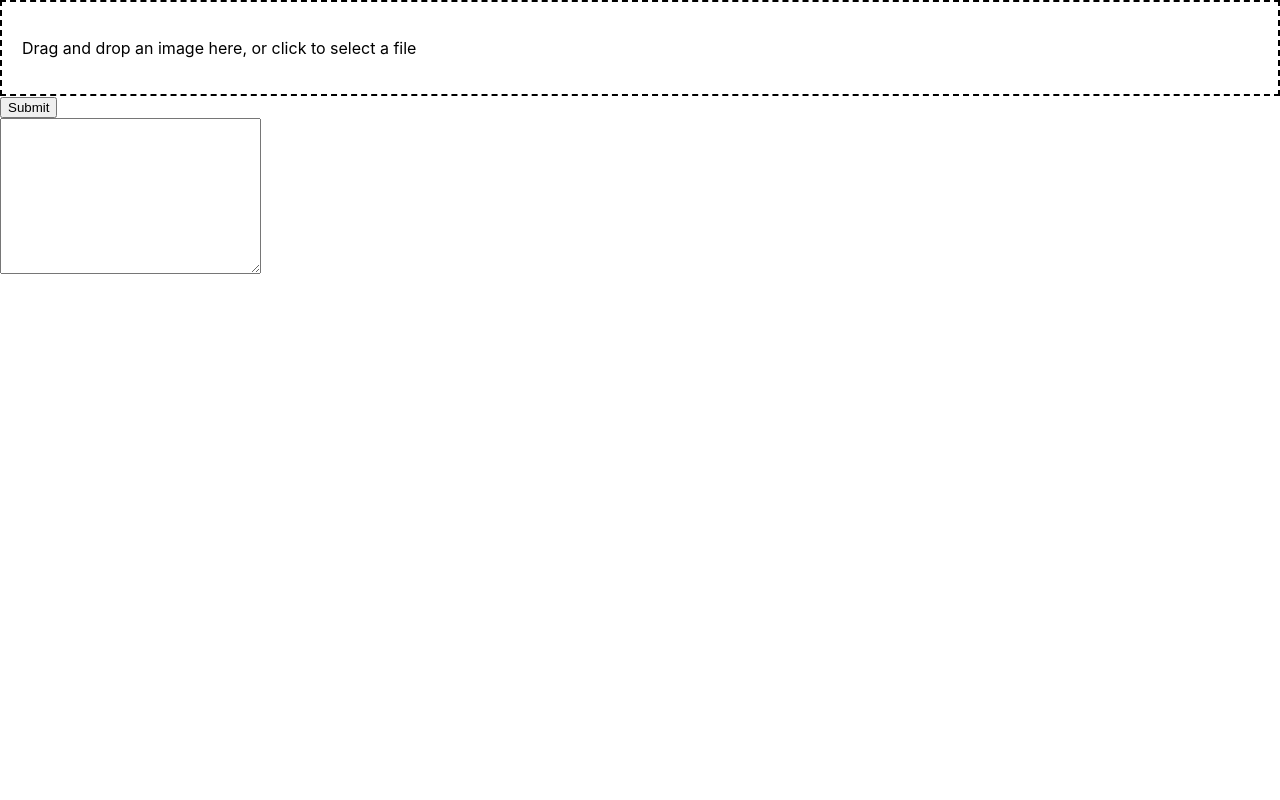
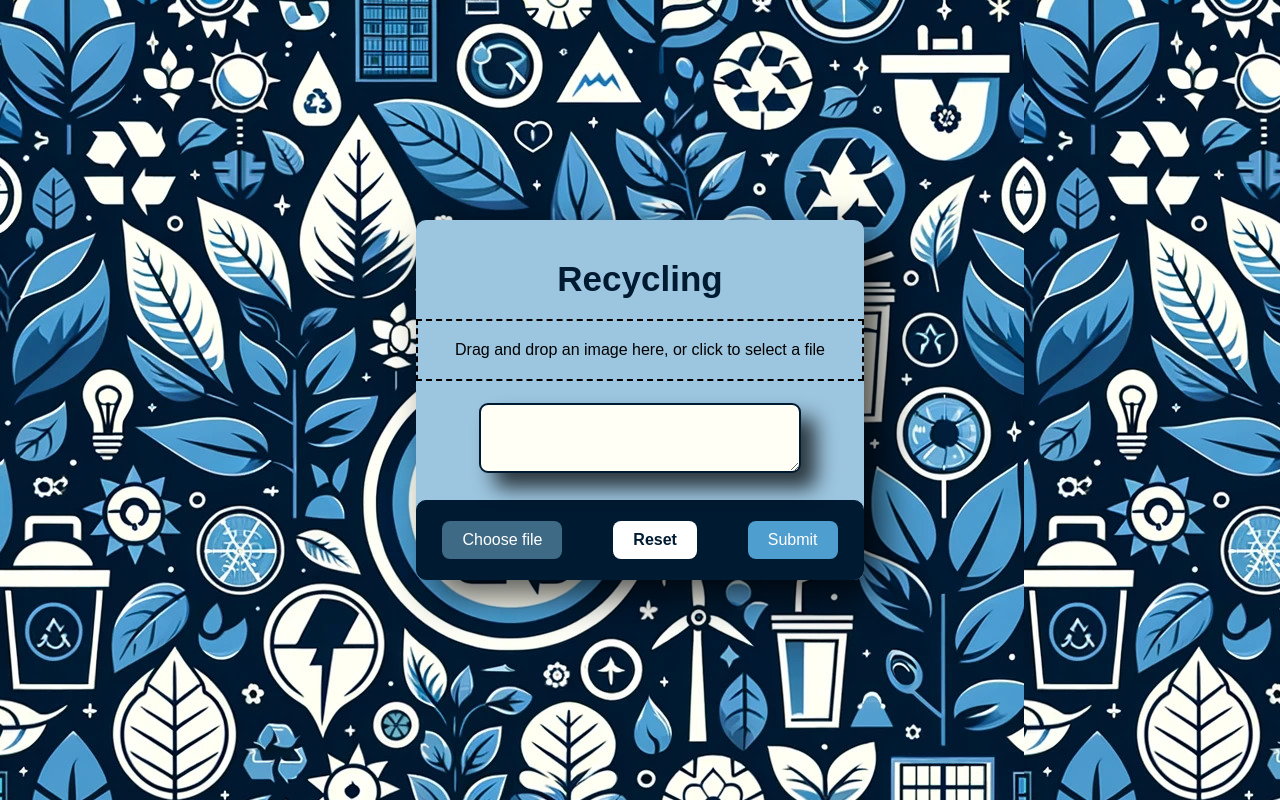
Before and after one commit to gautam-134/Science-project, a React (Create React App) app: page /dashboard in a window 1280 px wide. Built offline with nearby package versions, Linux system fonts and the light colour scheme.

Commit message:
dashboard work done

```diff
--- a/src/Dashboard/index.css
+++ b/src/Dashboard/index.css
@@ -0,0 +1,84 @@
+*{
+    box-sizing: border-box;
+    margin:0px;
+}
+.project-container{
+    height:100vh;
+    width:100vw;
+    font-family: Arial, sans-serif;
+    background-image: url(../../src/assets/DALL·E-2024-02-12-18.04.jpg);
+}
+.project-wrapper{
+    /* flex-grow: 1;  */
+    height:100%;
+    display: flex;
+    justify-content: center;
+    align-items: center;
+}
+/* .card {
+    backdrop-filter: blur(16px) saturate(180%);
+    -webkit-backdrop-filter: blur(16px) saturate(180%);
+    background-color: rgba(17, 25, 40, 0.75);
+    border-radius: 12px;
+    border: 1px solid rgba(255, 255, 255, 0.125);
+} */
+.upload-area {
+    width:35%;
+    text-align: center;
+    background: #9cc5df;
+    padding-top:3% ;
+    border-radius: 10px;
+    box-shadow: 17px 14px 39px 0px rgba(0,0,0,0.72)
+}
+.heading h1 {
+    color: #001A31;
+    font-size:35px;
+    padding-bottom: 20px;
+}
+/* .display-box{
+    display: flex;
+    align-items:center;
+    justify-content: center;
+    padding:9%;
+    width:120px;
+    height:120px;
+}  */
+.answer{
+    width:72%;
+    height:70px;
+    margin: 5% 13%;
+    padding:15px;
+    border: 2px solid #001A31;
+    border-radius:9px ;
+    background-color: #fffff5;
+    box-shadow:15px 15px 20px 0px rgba(0,0,0,0.72) ;
+}
+.buttons{
+    display:flex;
+    justify-content:space-around;
+    align-items:center;
+    height:80px;
+    border:1px solid #001A31;
+    border-radius: 10px ;
+    background-color: #001A31;
+}
+.upload-button, .submit-button, .reset-button{
+    border: none;
+    padding: 10px 20px;
+    border-radius: 8px;
+    cursor: pointer;
+    font-size: 16px;
+}
+.reset-button{
+    background-color: #ffffff;
+    color: #001A31;
+    font-weight:550;
+}
+.upload-button {
+    background-color:#3e6a85;
+    color: #ffffff;
+}
+.submit-button {
+    background-color: #4E9ECF;
+    color: #ffffff;
+}
--- a/src/Dashboard/index.jsx
+++ b/src/Dashboard/index.jsx
@@ -54,8 +54,12 @@ function Dashboard() {
     };
 
     return (
-        <div className='project-container'>
+        <div className="project-container">
             <div className="project-wrapper">
+                <div className="upload-area">
+                    <div className="heading">
+                        <h1>Recycling</h1>
+                    </div>
                     <div className="display-box"
                         onDragOver={handleDragOver}
                         onDrop={handleDrop}
@@ -66,11 +70,20 @@ function Dashboard() {
                     <div className="input-way">
                         <input type="file" name="image" onChange={handleImageChange} style={{ display: 'none' }} />
                     </div>
+                    <div className="display-way">
+                        <textarea value={message} readOnly cols="30" rows="10"className='answer' ></textarea>
+                    </div>
+                    <div class="buttons">
+                        <div class="upload">
+                            <button class="upload-button">Choose file</button>
+                        </div>
+                        <div class="reset">
+                            <input type="reset" class="reset-button"/>
+                        </div>
                         <div className="check-button">
-                    <button onClick={handleSubmit}>Submit</button>
+                            <button onClick={handleSubmit} className='submit-button'>Submit</button>
                         </div>
-                <div className="display-way ">
-                    <textarea value={message} readOnly cols="30" rows="10"></textarea>
+                    </div>
                 </div>
             </div>
         </div>
```
Also changed, not shown: src/assets/DALL·E-2024-02-12-18.04.jpg (added). Lines whose indentation alone changed are shown as unchanged.
